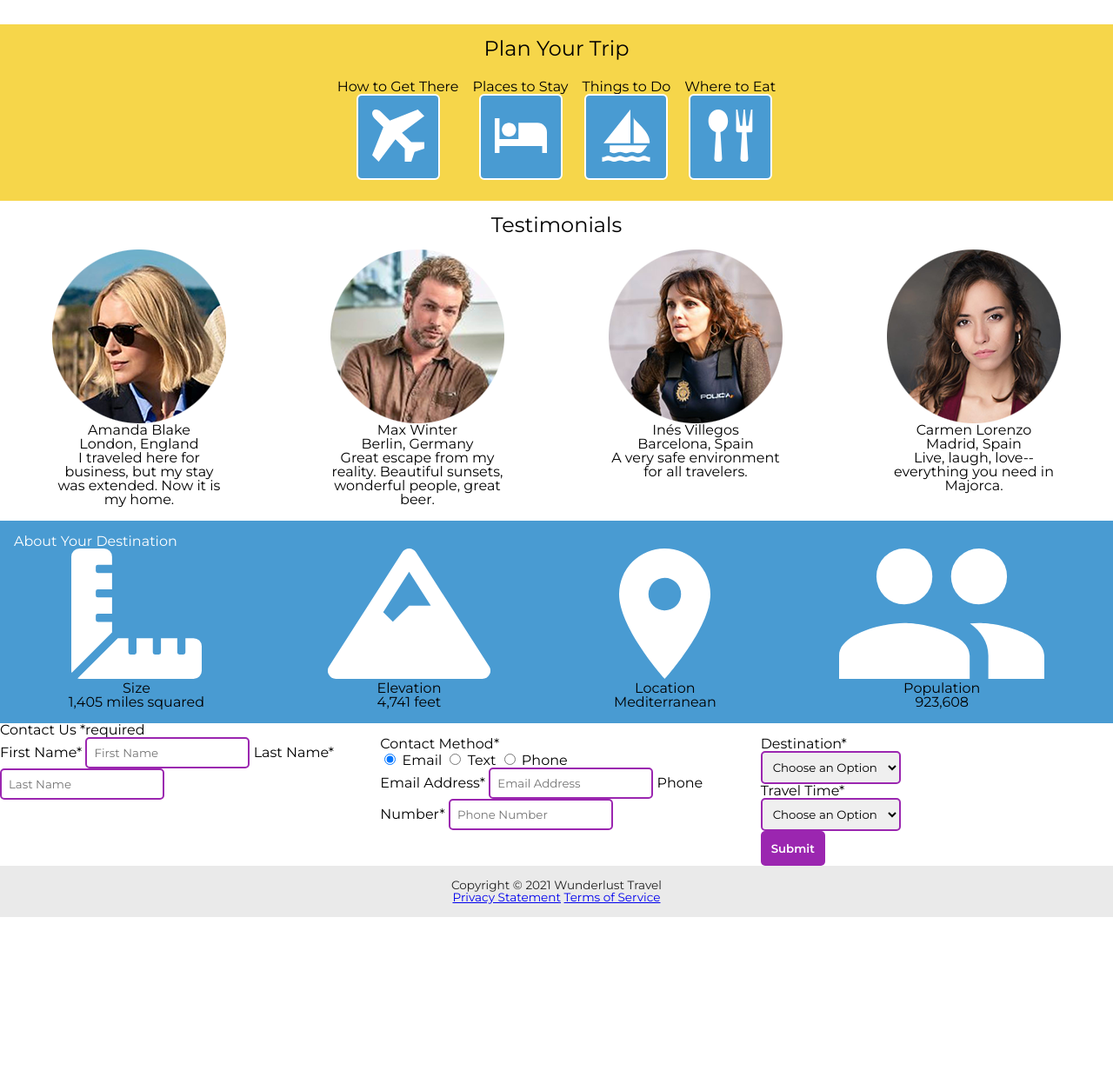
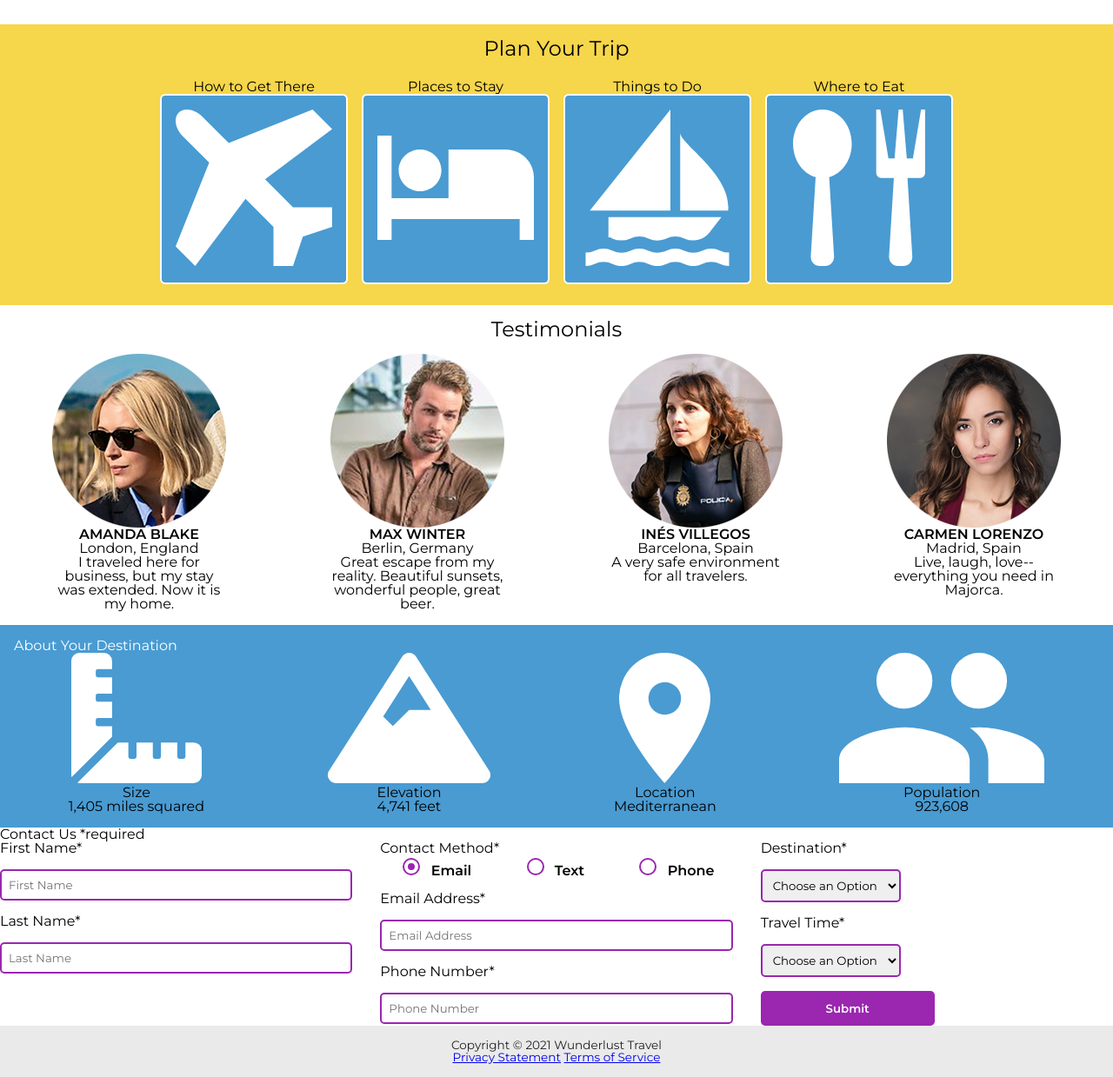
Before and after one commit to tbalzora-asu/wunderlust, a plain HTML site: page wunderlust-majorca.html in a window 1280 px wide. Shown: the part 726-1965 px from the top of the page at 87% size. Before the commit the page ends 1781 px from the top, so only its background shows below. Drawn offline with Linux system fonts and the light colour scheme; a web font is replaced by a local one.

Commit message:
Update styles.css

```diff
--- a/styles.css
+++ b/styles.css
@@ -179,6 +179,7 @@ nav a {
 }
 /* ===== MENU TOGGLE END ===== */
 
+/* ==================== SECTION STYLES ==================== */
 #intro {
   padding: 1rem;
 }
@@ -227,8 +228,8 @@ nav a {
 }
 
 #plan img {
-  width: 60px;
-  height: 60px;
+  width: 180px;
+  height: 180px;
   margin: 0 auto;
   filter: brightness(0) invert(1);
 }
@@ -254,7 +255,10 @@ nav a {
   display: flex;
   flex-direction: column;
   align-items: center;
-
+}
+#testimonials h4 {
+  font-weight: 600;
+  text-transform: uppercase;
 }
 
 #about {
@@ -279,6 +283,42 @@ form {
   display: flex;
   flex-direction: column;
   gap: 1rem;
+}
+/* === RADIO STYLES === */
+.radio-input input[type="radio"] {
+  appearance: none;
+  width: 20px;
+  height: 20px;
+  border: 2px solid var(--purple);
+  border-radius: 50%;
+  margin-right: 0.5rem;
+  position: relative;
+  cursor: pointer;
+}
+
+.radio-input input[type="radio"]:checked::before {
+  content: '';
+  position: absolute;
+  top: 4px;
+  left: 4px;
+  width: 8px;
+  height: 8px;
+  background: var(--purple);
+  border-radius: 50%;
+}
+
+.radio-label {
+  font-weight: 600;
+  font-size: 1rem;
+  color: var(--black);
+}
+
+fieldset {
+  display: flex;
+  flex-direction: column;
+  gap: 1rem;
+  border: none;
+  padding: 0;
 }
 
 input[type="text"], input[type="email"], input[type="tel"], select {
@@ -333,9 +373,20 @@ footer {
     color: var(--black);
   }
 
+  #intro {
+    display: grid;
+    grid-template-columns: 1fr 1fr;
+    gap: 2rem;
+    align-items: start;
+  }
+
+  #intro h2,
+  #intro p {
+    text-align: left;
+  }
+
   #img-grid {
     grid-template-columns: 1fr 1fr;
-    grid-template-rows: auto auto;
     grid-template-areas:
       "top-left top-right"
       "bottom bottom";
@@ -355,18 +406,14 @@ footer {
   }
 
   #plan div {
-    display: flex;
-    flex-wrap: wrap;
-    justify-content: center;
-    gap: 1rem;
+	display: grid;
+	grid-template-columns: repeat(2, 1fr);
+	gap: 1rem;
   }
-
-  #about div {
-    grid-template-columns: repeat(2, 1fr);
-  }
-
-  form {
-    flex-direction: column;
+fieldset {
+    flex-direction: row;
+    justify-content: space-around;
+    align-items: center;
   }
 }
 
@@ -423,6 +470,13 @@ footer {
     max-width: 200px;
   }
 
+#plan div {
+    display: flex;
+    flex-wrap: wrap;
+    justify-content: center;
+    gap: 1rem;
+  }
+
   #about div {
     display: flex;
     justify-content: space-around;
@@ -430,14 +484,23 @@ footer {
   }
 
   form {
-    flex-direction: row;
-    flex-wrap: wrap;
-    justify-content: space-between;
-    gap: 2rem;
+    display: grid;
+    grid-template-columns: repeat(3, 1fr);
+    column-gap: 2rem;
+    row-gap: 1rem;
   }
 
-  #names, #nums, #selects {
-    flex: 1;
-    min-width: 200px;
+  #names,
+  #nums,
+  #selects {
+    display: flex;
+    flex-direction: column;
+    gap: 1rem;
+  }
+
+  input[type="submit"] {
+    grid-column: span 3;
+    width: 200px;
+    justify-self: end;
   }
 }
```
